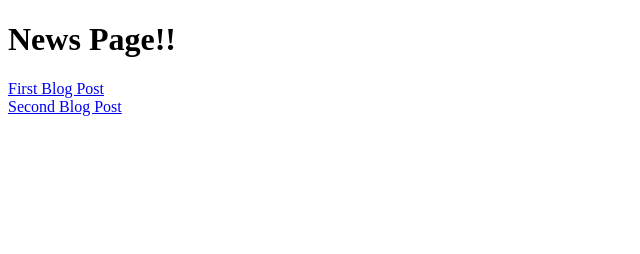
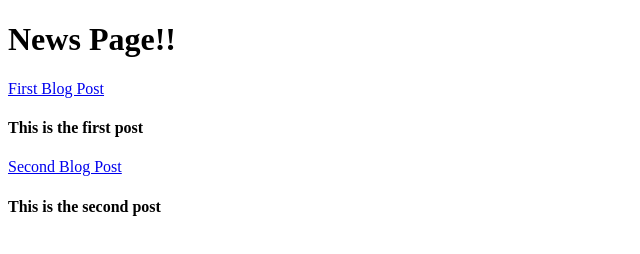
Before and after one commit to nhoughto5/PartyonHighStreet, a Gatsby site: page /news in a window 1280 px wide. Shown: the whole page, without its empty margins (0-640 px from the left). Built offline with nearby package versions, Linux system fonts and the light colour scheme; Gatsby itself is replaced by a stand-in of ours.

Commit message:
Added summary

```diff
--- a/gatsby-node.js
+++ b/gatsby-node.js
@@ -25,6 +25,7 @@ exports.createPages = ({ boundActionCreators, graphql }) => {
                 frontmatter{
                   path
                   title
+                  summary
                 }
               }
             }
--- a/src/pages/news.jsx
+++ b/src/pages/news.jsx
@@ -1,13 +1,13 @@
 import React from 'react';
 import Link from 'gatsby-link';
 
-const NewsPage = ({data}) => (
+const NewsPage = ({ data }) => (
   <div>
     <h1>News Page!!</h1>
     {data.allMarkdownRemark.edges.map(newsPost => (
       <div>
       <a href={newsPost.node.frontmatter.path}>{newsPost.node.frontmatter.title}</a>
-
+      <h4>{newsPost.node.frontmatter.summary}</h4>
       </div>
     ))}
   </div>
@@ -21,6 +21,7 @@ export const pageQuery = graphql`
           frontmatter {
             title
             path
+            summary
           }
         }
       }
--- a/src/posts/08-24-2017-first-blog/index.md
+++ b/src/posts/08-24-2017-first-blog/index.md
@@ -1,6 +1,7 @@
 ---
 path: '/first-post'
 title: 'First Blog Post'
+summary: 'This is the first post'
 ---
 # Hello
 This is a blog post!!
--- a/src/posts/08-25-2017-second-blog/index.md
+++ b/src/posts/08-25-2017-second-blog/index.md
@@ -1,6 +1,7 @@
 ---
 path: '/second-post'
 title: 'Second Blog Post'
+summary: 'This is the second post'
 ---
 
 ###HEHEHEHEHEH
```
